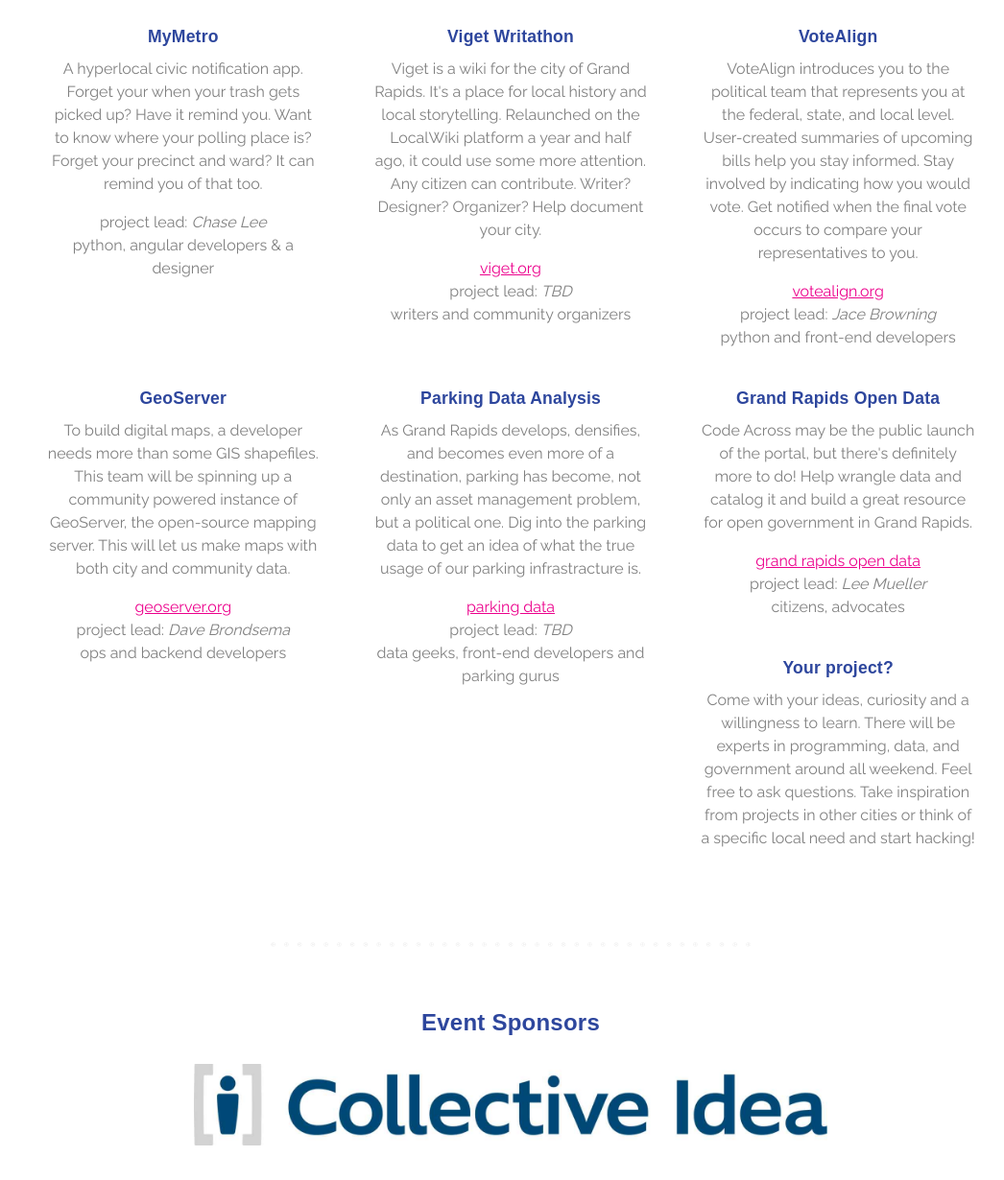
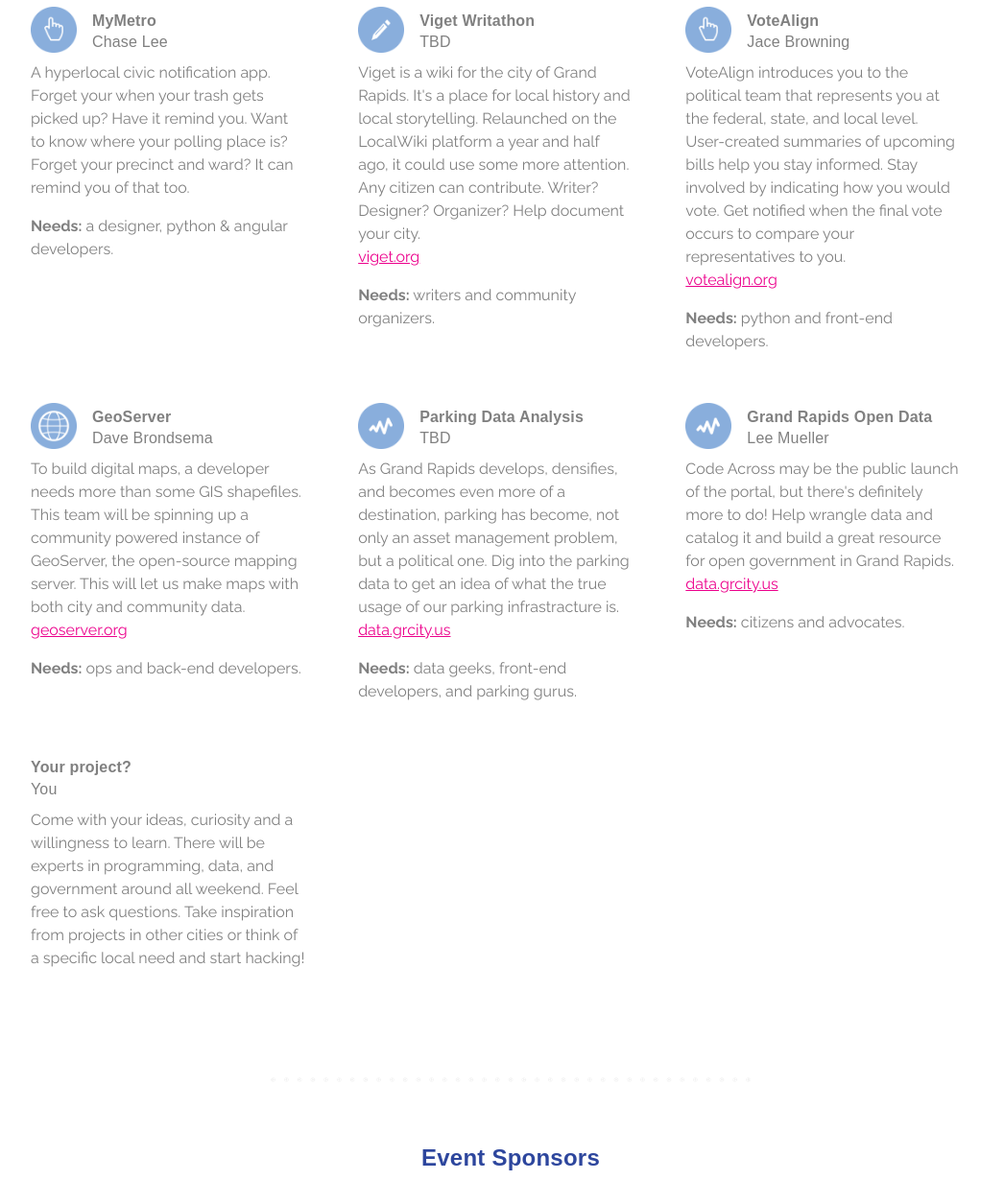
Before and after one commit to friendlycode/code-across-gr, a plain HTML site: page index.html in a window 1280 px wide. Shown: the part 1565-2795 px from the top of the page at 96% size, without its empty margins (108-1154 px from the left). Drawn offline with Linux system fonts and the light colour scheme.

Commit message:
[Closes #7] Updated html, css, and icons for projects, et. al.

```diff
--- a/css/scss/style.scss
+++ b/css/scss/style.scss
@@ -97,6 +97,7 @@
     padding-right: 1rem;
   }
   .feature {
+    // projects, schedule, features & benefits, etc
     text-align: left;
     padding: 0 2rem 2rem;
 
@@ -110,55 +111,39 @@
     @include media($bigish-screens) {
       @include span-columns(4);
       padding-left: 0;
+
+      // neat's omega() uses nth-child, we want nth-type
+      &:last-child {
+        margin-right: 0;
+      }
+      &:nth-of-type(3n) {
+        margin-right: 0;
+      }
       &:nth-of-type(3n+1) {
-        @include omega;
+        clear: left;
       }
     }
-  }
-  .partner {
-    @include span-columns(6);
-    margin-top: 1rem;
-    margin-bottom: 1rem;
-    &:nth-of-type(2n+1) {
-      // omega uses nth-child, we want type.
-      @include omega;
-    }
-    img {
-      max-width: 66%;
-    }
-  }
-  .sponsor {
-    @include span-columns(6);
-    margin-top: 1rem;
-    margin-bottom: 1rem;
-    &:nth-of-type(2n+1) {
-      // omega uses nth-child, we want type.
-      @include omega;
-    }
-    img {
-      max-width: 66%;
-    }
-  }
-  .platinum {
-    @include span-columns(12);
-  }
-  .project {
-    @include span-columns(4);
-    margin-top: 1rem;
-    margin-bottom: 1rem;
-    padding: 0 1rem;
-    &:nth-of-type(3n) {
-      // omega uses nth-child, we want type.
-      @include omega;
-    }
-  }
-  .lead {
-    font-style: italic;
   }
   .note {
     @include clearfix;
     clear: both;
     padding-top: 1rem;
+  }
+
+  .logo {
+    // sponsors, partners, orgs, etc
+    display: block;
+    float: left;
+    width: 50%;
+    @include pad(default);
+
+    &.platinum {
+      width: 100%;
+      margin-bottom: 1em;
+    }
+    img {
+      max-width: 60%;
+    }
   }
 
   .button {
@@ -260,13 +245,46 @@
   }
 }
 
-#schedule {
+#schedule, #projects {
   header {
     margin-bottom: 2rem;
   }
-  .feature h2 {
-    color: $grey-50;
-    margin-bottom: 0.25em;
-    font-size: 1rem;
+
+  .feature {
+    h2 {
+      color: $grey-50;
+      margin-bottom: 0;
+      font-size: 1rem;
+    }
+    h3 {
+      margin: 0 0 .5em;
+    }
+
+    // really verbose here, but dealing with it given iconography, responsiveness, and current column widths
+    &.build, &.map, &.write, &.analyze {
+      h2, h3 {
+        padding-left: 4rem;
+      }
+
+      h2 {
+        position: relative;
+        background: transparentize(#fff, 0.5);
+        &:before {
+          content: '';
+          background: url(../img/apps_@2x.png) no-repeat 0 0;
+          background-size: contain;
+          width: 3rem;
+          height: 3rem;
+          position: absolute;
+          top: -.25rem;
+          left: 0;
+        }
+      }
+    }
+    &.map h2:before { background-image: url(../img/systems_@2x.png); }
+    &.write h2:before { background-image: url(../img/writing_@2x.png); }
+    &.analyze h2:before { background-image: url(../img/visualization_@2x.png); }
+
   }
+
 }
--- a/index.html
+++ b/index.html
@@ -87,71 +87,73 @@
   <section id="projects" class="viewport">
     <h1>Projects</h1>
 
-    <div class="project">
+    <div class="feature build">
       <h2>MyMetro</h2>
+      <h3>Chase Lee</h3>
       <p>
-        A hyperlocal civic notification app. Forget your when your trash gets picked up? Have it remind you.
-        Want to know where your polling place is? Forget your precinct and ward? It can remind you of that too.
+        A hyperlocal civic notification app. Forget your when your trash gets picked up? Have it remind you. Want to know where your polling place is? Forget your precinct and ward? It can remind you of that too.
       </p>
-      project lead: <span class="lead">Chase Lee</span><br>
-      <span class="needs">python, angular developers & a designer</span>
+      <p class="needs"><strong>Needs:</strong> a designer, python &amp; angular developers.</p>
     </div>
 
-    <div class="project">
+    <div class="feature write">
       <h2>Viget Writathon</h2>
+      <h3>TBD</h3>
       <p>
       	Viget is a wiki for the city of Grand Rapids. It's a place for local history and local storytelling. Relaunched on the LocalWiki platform a year and half ago, it could use some more attention. Any citizen can contribute. Writer? Designer? Organizer? Help document your city.
+        <br />
+        <a href="http://viget.org">viget.org</a>
       </p>
-      <span><a href="http://viget.org">viget.org</a></span><br>
-      project lead: <span class="lead">TBD</span><br>
-      <span class="needs">writers and community organizers</span>
+      <p class="needs"><strong>Needs:</strong> writers and community organizers.</p>
     </div>
 
-    <div class="project">
+    <div class="feature build">
       <h2>VoteAlign</h2>
+      <h3>Jace Browning</h3>
       <p>
-        VoteAlign introduces you to the political team that represents you at the federal, state, and local level.
-        User-created summaries of upcoming bills help you stay informed. Stay involved by indicating how you would vote.
-        Get notified when the final vote occurs to compare your representatives to you.
+        VoteAlign introduces you to the political team that represents you at the federal, state, and local level. User-created summaries of upcoming bills help you stay informed. Stay involved by indicating how you would vote. Get notified when the final vote occurs to compare your representatives to you.
+        <br />
+        <a href="http://votealign.org">votealign.org</a>
       </p>
-      <span><a href="http://votealign.org">votealign.org</a></span><br>
-      project lead: <span class="lead">Jace Browning</span><br>
-      <span class="needs">python and front-end developers</span>
+      <p class="needs"><strong>Needs:</strong> python and front-end developers.</p>
     </div>
 
-    <div class="project">
+    <div class="feature map">
       <h2>GeoServer</h2>
+      <h3>Dave Brondsema</h3>
       <p>
-        To build digital maps, a developer needs more than some GIS shapefiles. This team will be spinning up a community powered instance
-        of GeoServer, the open-source mapping server. This will let us make maps with both city and community data.
+        To build digital maps, a developer needs more than some GIS shapefiles. This team will be spinning up a community powered instance of GeoServer, the open-source mapping server. This will let us make maps with both city and community data.
+        <br />
+        <a href="http://geoserver.org">geoserver.org</a>
       </p>
-      <span><a href="http://geoserver.org">geoserver.org</a></span><br>
-      project lead: <span class="lead">Dave Brondsema</span><br>
-      <span class="needs">ops and backend developers</span>
+      <p class="needs"><strong>Needs:</strong> ops and back-end developers.</p>
     </div>
 
-    <div class="project">
+    <div class="feature analyze">
       <h2>Parking Data Analysis</h2>
+      <h3>TBD</h3>
       <p>
       	As Grand Rapids develops, densifies, and becomes even more of a destination, parking has become, not only an asset management problem, but a political one. Dig into the parking data to get an idea of what the true usage of our parking infrastracture is.
+        <br />
+        <a href="http://data.grcity.us/dataset?tags=parking">data.grcity.us</a>
       </p>
-      <span><a href="http://data.grcity.us/dataset?tags=parking">parking data</a></span><br>
-      project lead: <span class="lead">TBD</span><br>
-      <span class="needs">data geeks, front-end developers and parking gurus</span>
+      <p class="needs"><strong>Needs:</strong> data geeks, front-end developers, and parking gurus.</p>
     </div>
 
-    <div class="project">
+    <div class="feature analyze">
       <h2>Grand Rapids Open Data</h2>
+      <h3>Lee Mueller</h3>
       <p>
       	Code Across may be the public launch of the portal, but there's definitely more to do! Help wrangle data and catalog it and build a great resource for open government in Grand Rapids.
+        <br />
+        <a href="http://data.grcity.us">data.grcity.us</a>
       </p>
-      <span><a href="http://data.grcity.us">grand rapids open data</a></span><br>
-      project lead: <span class="lead">Lee Mueller</span><br>
-      <span class="needs">citizens, advocates</span>
+      <p class="needs"><strong>Needs:</strong> citizens and advocates.</p>
     </div>
 
-    <div class="project">
+    <div class="feature">
       <h2>Your project?</h2>
+      <h3>You</h3>
       <p>
         Come with your ideas, curiosity and a willingness to learn. There will be experts in programming, data, and government around all weekend. Feel free to ask questions. Take inspiration from projects in other cities or think of a specific local need and start hacking!
       </p>
@@ -163,12 +165,12 @@
   <section id="sponsors" class="viewport">
     <h1>Event Sponsors</h1>
 
-    <a class="sponsor platinum" href="http://collectiveidea.com"><img src="img/ci_1600x206_2x.jpg" alt="Collective Idea"/></a>
-    <a class="sponsor" href="http://codeforamerica.org"><img src="img/cfa_800x340_2x.png" alt="Code for America"/></a>
-    <a class="sponsor" href="http://ostusa.com/"><img src="img/ost_800x482_2x.jpg" alt="OST"/></a>
-    <a class="sponsor" href="https://getambassador.com/"><img src="img/ambassador_800x196_2x.png" alt="Ambassador"/></a>
-    <a class="sponsor" href="http://microsoft.com/"><img src="img/microsoft_800x284_2x.png" alt="Microsoft"/></a>
-    <a class="sponsor" href="http://esri.com"><img src="img/esri_640x286_2x.jpg" alt="ESRI"/></a>
+    <a class="logo platinum" href="http://collectiveidea.com"><img src="img/ci_1600x206_2x.jpg" alt="Collective Idea"/></a>
+    <a class="logo" href="http://codeforamerica.org"><img src="img/cfa_800x340_2x.png" alt="Code for America"/></a>
+    <a class="logo" href="http://ostusa.com/"><img src="img/ost_800x482_2x.jpg" alt="OST"/></a>
+    <a class="logo" href="https://getambassador.com/"><img src="img/ambassador_800x196_2x.png" alt="Ambassador"/></a>
+    <a class="logo" href="http://microsoft.com/"><img src="img/microsoft_800x284_2x.png" alt="Microsoft"/></a>
+    <a class="logo" href="http://esri.com"><img src="img/esri_640x286_2x.jpg" alt="ESRI"/></a>
 
     <p class="note">Interested in becoming a sponsor? <a href="mailto:hi@friendlycode.org">Contact Us</a>.</p>
   </section>
@@ -177,15 +179,14 @@
 
   <section id="partners" class="viewport">
     <h1>Community Partners</h1>
-
-    <a class="partner" href="http://grcity.us"><img src="img/gr_800x1200_2x.jpg" alt="City of Grand Rapids"/></a>
-    <a class="partner" href="http://downtowngr.org"><img src="img/dgri_462x226_2x.png" alt="Downtown Grand Rapids Inc"/></a>
+    <a class="logo" href="http://grcity.us"><img src="img/gr_800x1200_2x.jpg" alt="City of Grand Rapids"/></a>
+    <a class="logo" href="http://downtowngr.org"><img src="img/dgri_462x226_2x.png" alt="Downtown Grand Rapids Inc"/></a>
   </section>
 
   <hr />
 
   <section>
-    <a href="http://friendlycode.org"><img src="img/friendly_2x.jpg" alt="Friendly Code"/></a>
+    <a class="logo platinum" href="http://friendlycode.org"><img src="img/friendly_2x.jpg" alt="Friendly Code"/></a>
     <p>A <a href="http://friendlycode.org">Friendly Code</a> project.</p>
   </section>
 
```
Also changed, not shown: README.md, css/style.css, img/apps_@2x.png (added), img/systems_@2x.png (added), img/visualization_@2x.png (added), img/writing_@2x.png (added).
